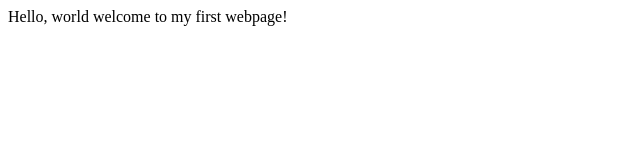
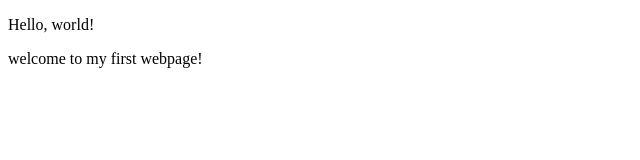
Before and after one commit to Janenjihia/hello-world1, a plain HTML site: page my-first-webpage.html in a window 1280 px wide. Shown: the whole page, without its empty margins (0-640 px from the left). Drawn offline with Linux system fonts and the light colour scheme.

Commit message:
adding paragraph to my-firstwebsite

```diff
--- a/my-first-webpage.html
+++ b/my-first-webpage.html
@@ -3,7 +3,8 @@
   <head>
     <title>my first webpage</title>
   </head>
-  <body>Hello, world
-    welcome to my first webpage!
+  <body>
+    <p>Hello, world!</p>
+    <p>    welcome to my first webpage!</p>
   </body>
 </HTML>
```
